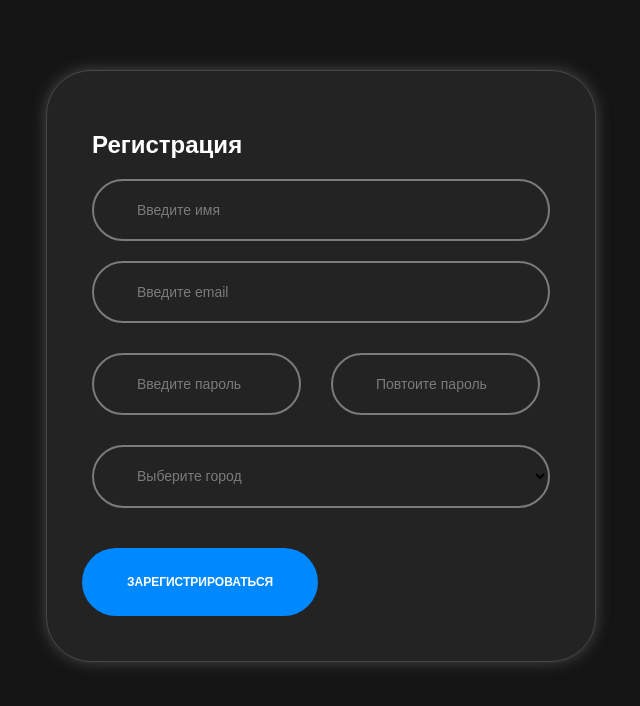
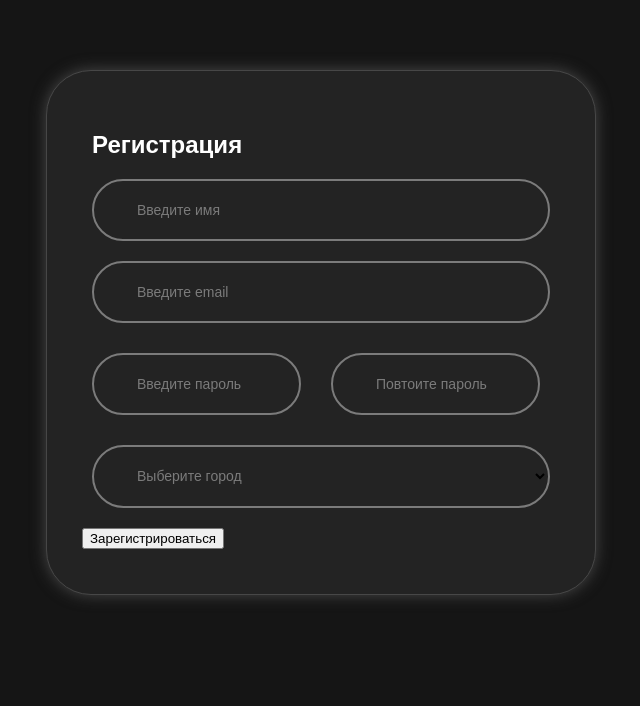
Before and after one commit to raggedband13/-, a plain HTML site: page index.html in a window 1280 px wide. Shown: the whole page, without its empty margins (319-959 px from the left). Drawn offline with Linux system fonts and the light colour scheme.

Commit message:
Update index.html

```diff
--- a/index.html
+++ b/index.html
@@ -39,7 +39,7 @@
                     </select>
                     <span class="label_span">Выберите город</span>
                 </label>
-                <button class="button">Зарегистрироваться</button>
+                <button>Зарегистрироваться</button>
             </div>
         </form>
     </section>
```
